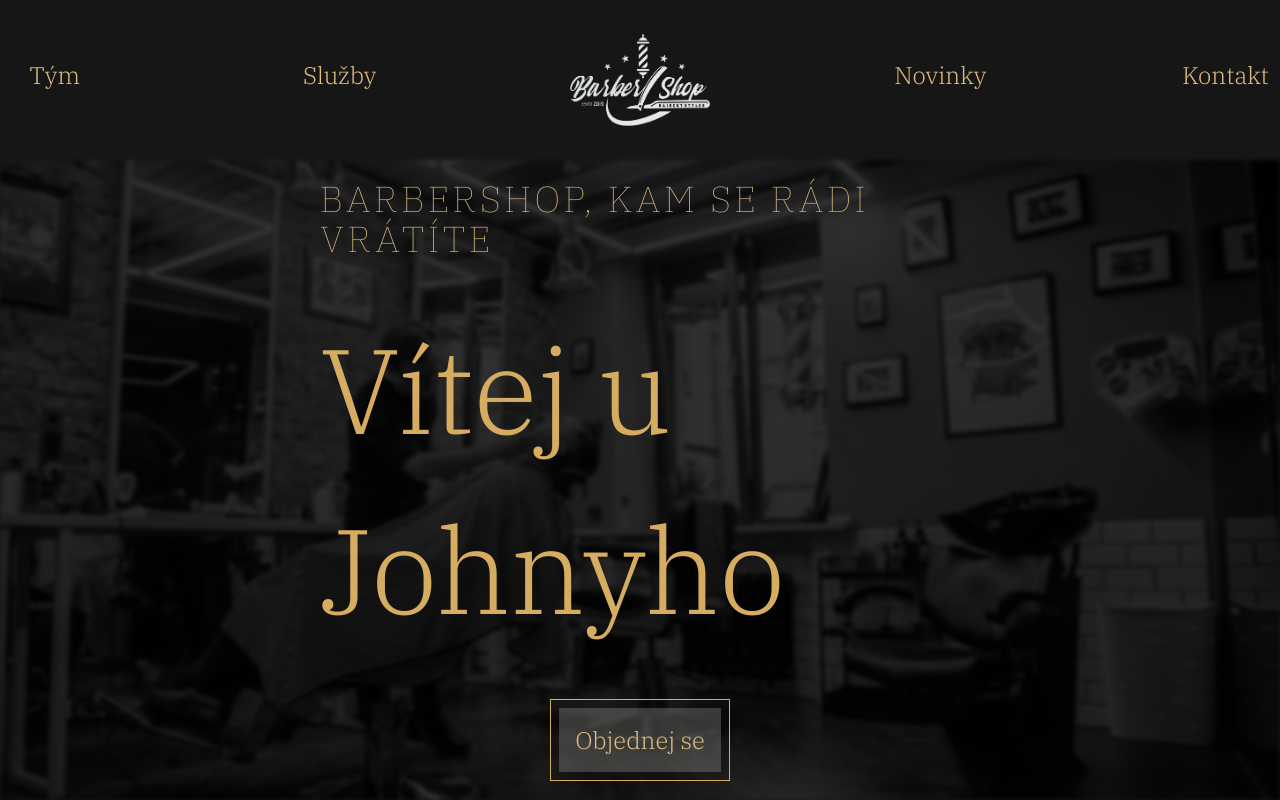
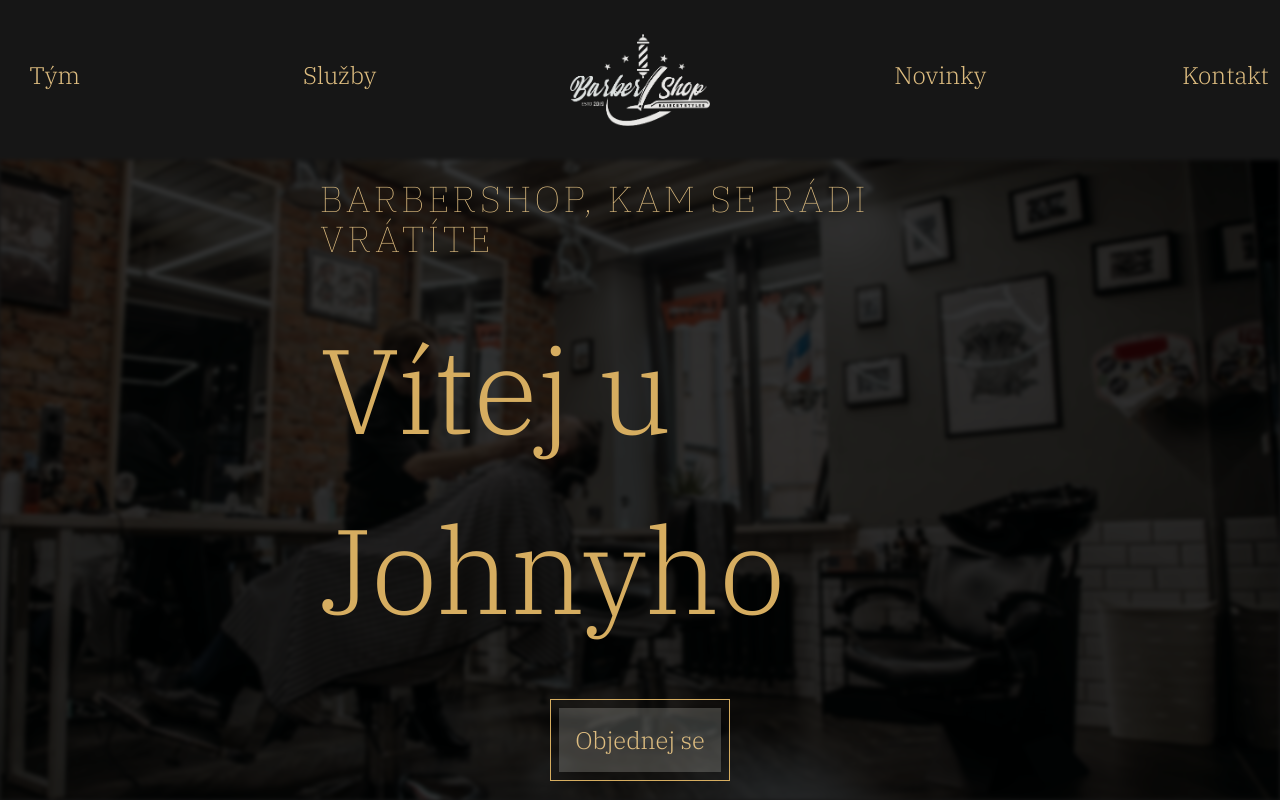
Before and after one commit to OndrejJuda/johny-barbershop, a Next.js app: page / in a window 1280 px wide. Shown: the top 800 px of the page. Built offline with nearby package versions, Linux system fonts and the light colour scheme; no server answers.

Commit message:
remove grayscale

```diff
--- a/components/sections/Hero.jsx
+++ b/components/sections/Hero.jsx
@@ -27,7 +27,7 @@ const Hero = () => {
         <img
           src='/hero-image.jpg'
           alt='hero image'
-          className='grayscale brightness-[0.2] object-cover h-full w-full blur-[2px]'
+          className='brightness-[0.2] object-cover h-full w-full blur-[2px]'
         />}
     </section>
   );
```
